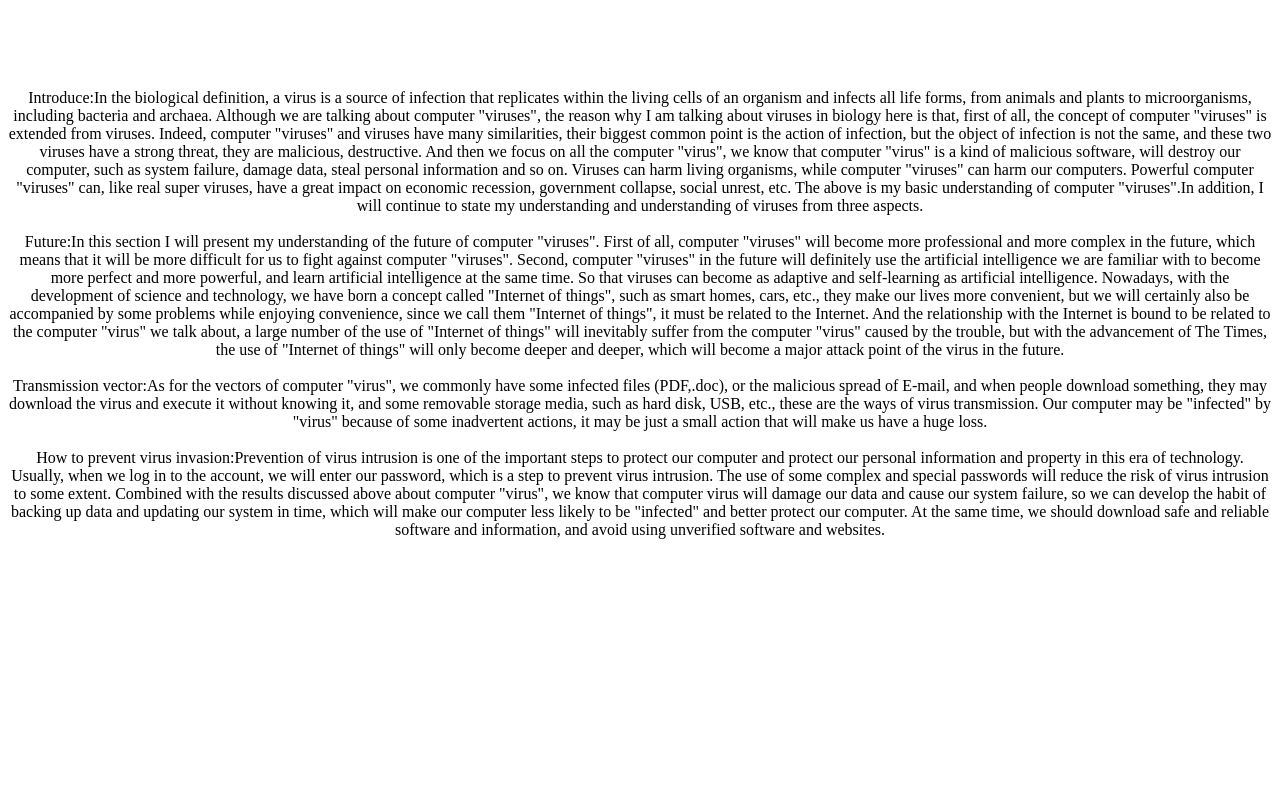
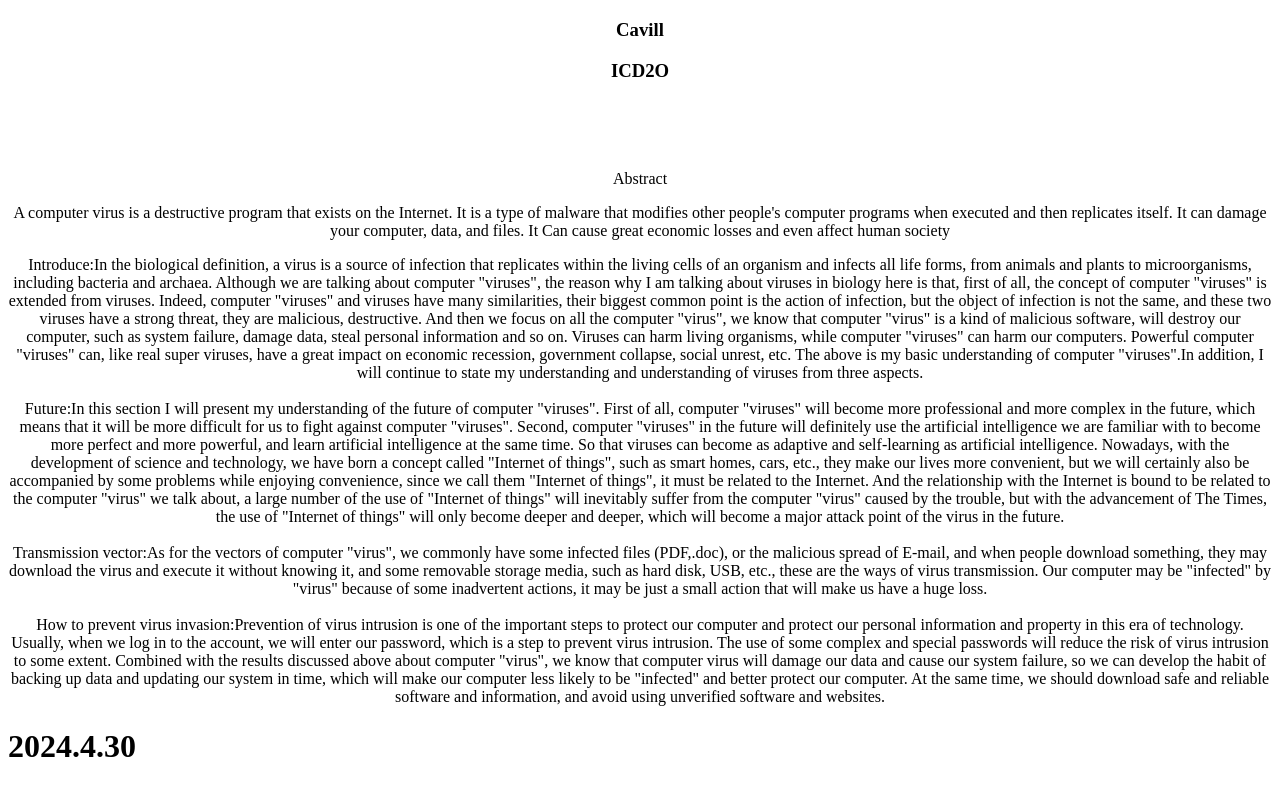
Before and after one commit to Tartaros100/Tartaros100.github.io, a plain HTML site: page index.html in a window 1280 px wide. Shown: the part 61-847 px from the top of the page. Before the commit the page ends 800 px from the top, so only its background shows below. Drawn offline with Linux system fonts and the light colour scheme.

Commit message:
Update index.html

```diff
--- a/index.html
+++ b/index.html
@@ -5,7 +5,11 @@
 </head>
 <body>
 	<center><h1>Computer virus</h1>
+		<h3>Cavill</h3>
+		<h3>ICD2O</h3>
 	<br><br><br>
+	<p>Abstract</p>
+		<p>A computer virus is a destructive program that exists on the Internet. It is a type of malware that modifies other people's computer programs when executed and then replicates itself. It can damage your computer, data, and files. It Can cause great economic losses and even affect human society</p>
 	<p>Introduce:In the biological definition, a virus is a source of infection that replicates within the living cells of an organism and infects all life forms, from animals and plants to microorganisms, including bacteria and archaea. Although we are talking about computer "viruses", the reason why I am talking about viruses in biology here is that, first of all, the concept of computer "viruses" is extended from viruses. Indeed, computer "viruses" and viruses have many similarities, their biggest common point is the action of infection, but the object of infection is not the same, and these two viruses have a strong threat, they are malicious, destructive. And then we focus on all the computer "virus", we know that computer "virus" is a kind of malicious software, will destroy our computer, such as system failure, damage data, steal personal information and so on. Viruses can harm living organisms, while computer "viruses" can harm our computers. Powerful computer "viruses" can, like real super viruses, have a great impact on economic recession, government collapse, social unrest, etc. The above is my basic understanding of computer "viruses".In addition, I will continue to state my understanding and understanding of viruses from three aspects.<br><br>
 
 	Future:In this section I will present my understanding of the future of computer "viruses". First of all, computer "viruses" will become more professional and more complex in the future, which means that it will be more difficult for us to fight against computer "viruses". Second, computer "viruses" in the future will definitely use the artificial intelligence we are familiar with to become more perfect and more powerful, and learn artificial intelligence at the same time. So that viruses can become as adaptive and self-learning as artificial intelligence. Nowadays, with the development of science and technology, we have born a concept called "Internet of things", such as smart homes, cars, etc., they make our lives more convenient, but we will certainly also be accompanied by some problems while enjoying convenience, since we call them "Internet of things", it must be related to the Internet. And the relationship with the Internet is bound to be related to the computer "virus" we talk about, a large number of the use of "Internet of things" will inevitably suffer from the computer "virus" caused by the trouble, but with the advancement of The Times, the use of "Internet of things" will only become deeper and deeper, which will become a major attack point of the virus in the future.<br><br>
@@ -13,5 +17,7 @@
 	Transmission vector:As for the vectors of computer "virus", we commonly have some infected files (PDF,.doc), or the malicious spread of E-mail, and when people download something, they may download the virus and execute it without knowing it, and some removable storage media, such as hard disk, USB, etc., these are the ways of virus transmission. Our computer may be "infected" by "virus" because of some inadvertent actions, it may be just a small action that will make us have a huge loss.<br><br>
 
 	How to prevent virus invasion:Prevention of virus intrusion is one of the important steps to protect our computer and protect our personal information and property in this era of technology. Usually, when we log in to the account, we will enter our password, which is a step to prevent virus intrusion. The use of some complex and special passwords will reduce the risk of virus intrusion to some extent. Combined with the results discussed above about computer "virus", we know that computer virus will damage our data and cause our system failure, so we can develop the habit of backing up data and updating our system in time, which will make our computer less likely to be "infected" and better protect our computer. At the same time, we should download safe and reliable software and information, and avoid using unverified software and websites.</p></center>
+	<h1>2024.4.30</h1>
+
 </body>
 </html>
```
